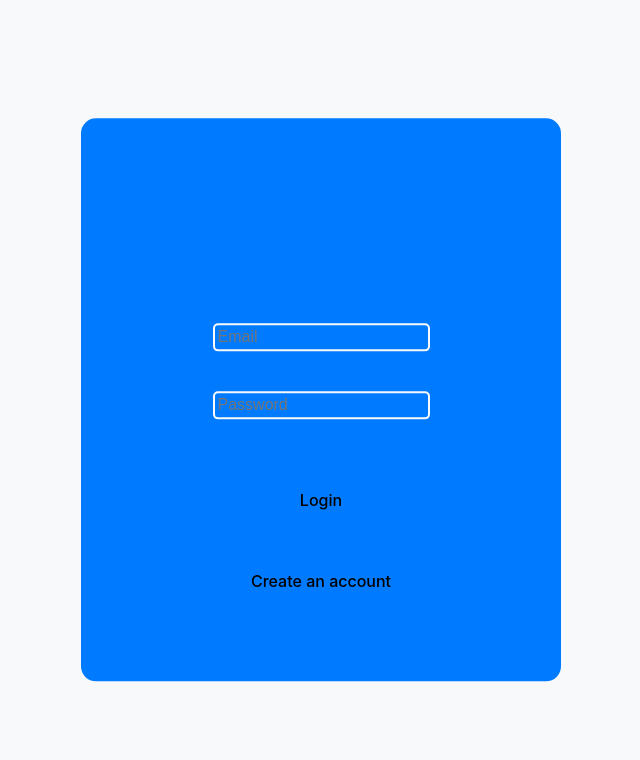
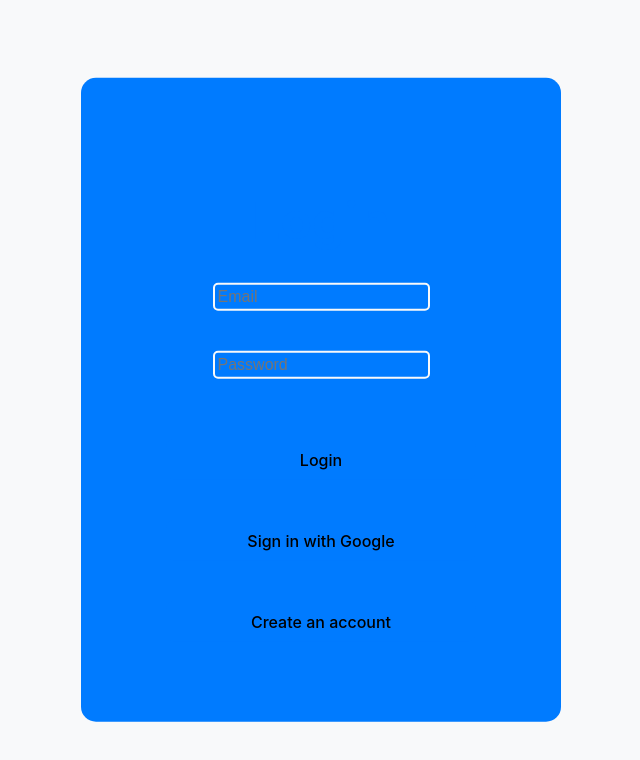
Before and after one commit to CaramonH/Whims, a React (Vite) app in the folder frontend/: page /login in a window 1280 px wide. Shown: the top 760 px of the page, without its empty margins (319-959 px from the left). Built offline with nearby package versions, Linux system fonts and the light colour scheme; no server answers.

Commit message:
Google auth working

```diff
--- a/frontend/src/components/auth/Login.tsx
+++ b/frontend/src/components/auth/Login.tsx
@@ -1,6 +1,6 @@
 import React, { useState } from 'react';
 import { useNavigate } from 'react-router-dom';
-import { getAuth, signInWithEmailAndPassword, createUserWithEmailAndPassword } from "firebase/auth";
+import { getAuth, signInWithEmailAndPassword, createUserWithEmailAndPassword, GoogleAuthProvider, signInWithPopup } from "firebase/auth";
 import './Login.css';
 
 const Login: React.FC = () => {
@@ -43,6 +43,18 @@ const Login: React.FC = () => {
     setIsRegistering(!isRegistering);
   };
 
+  const handleGoogleLogin = async () => {
+    setErrorMessage(null);
+    const provider = new GoogleAuthProvider();
+    try {
+      await signInWithPopup(auth, provider);
+      navigate('/dashboard'); // Navigate to the dashboard
+    } catch (error) {
+      console.error("Error logging in with Google", error);
+      setErrorMessage("Failed to log in with Google.");
+    }
+  };
+
   return (
     <div className='login-div'>
       <h1>{isRegistering ? 'Register' : 'Login'}</h1>
@@ -62,10 +74,13 @@ const Login: React.FC = () => {
           onChange={(e) => setPassword(e.target.value)}
         />
       </div>
-        {errorMessage && <p style={{ color: 'red' }}>{errorMessage}</p>}
+      {errorMessage && <p style={{ color: 'red' }}>{errorMessage}</p>}
       <div className="login-button-container">
         <button className='login-button' onClick={isRegistering ? handleRegister : handleLogin}>
           {isRegistering ? 'Register' : 'Login'}
+        </button>
+        <button className='login-button google-login' onClick={handleGoogleLogin}>
+          Sign in with Google
         </button>
         <button className='login-button' onClick={toggleRegistering}>
           {isRegistering ? 'Already have an account? Login' : 'Create an account'}
```
Also changed, not shown: frontend/src/components/card/card.tsx (line endings or trailing spaces).
